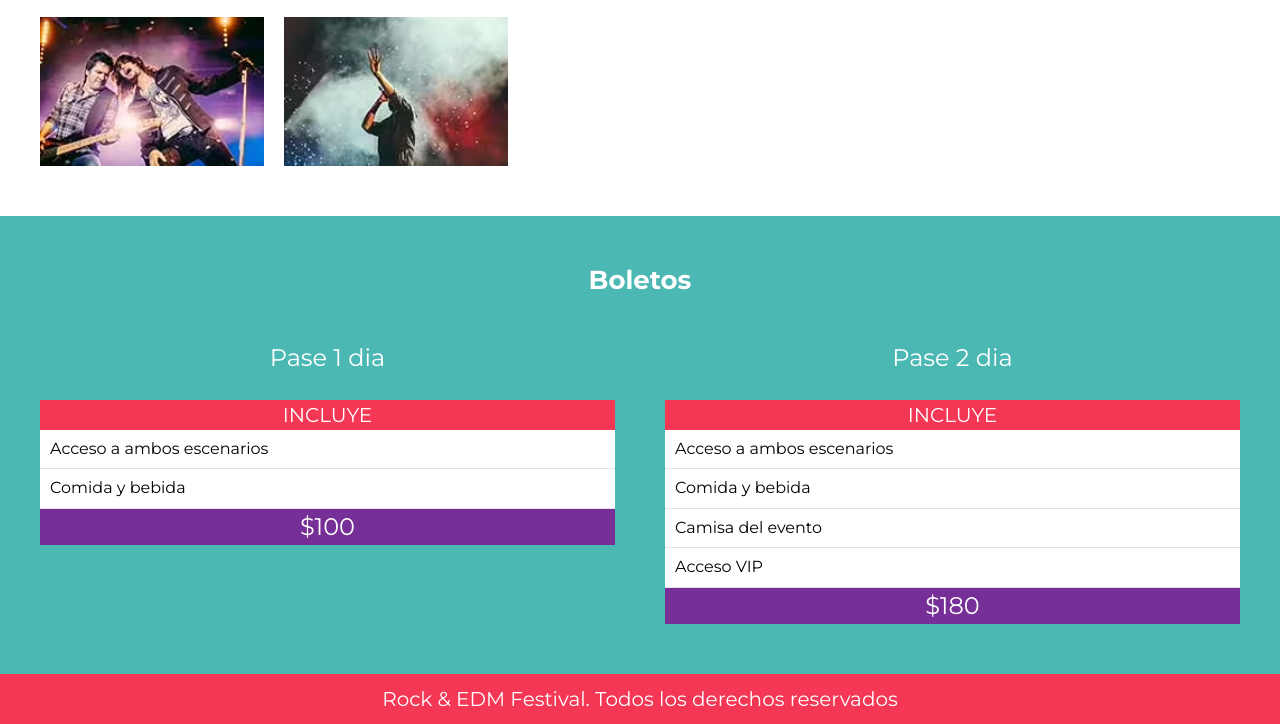
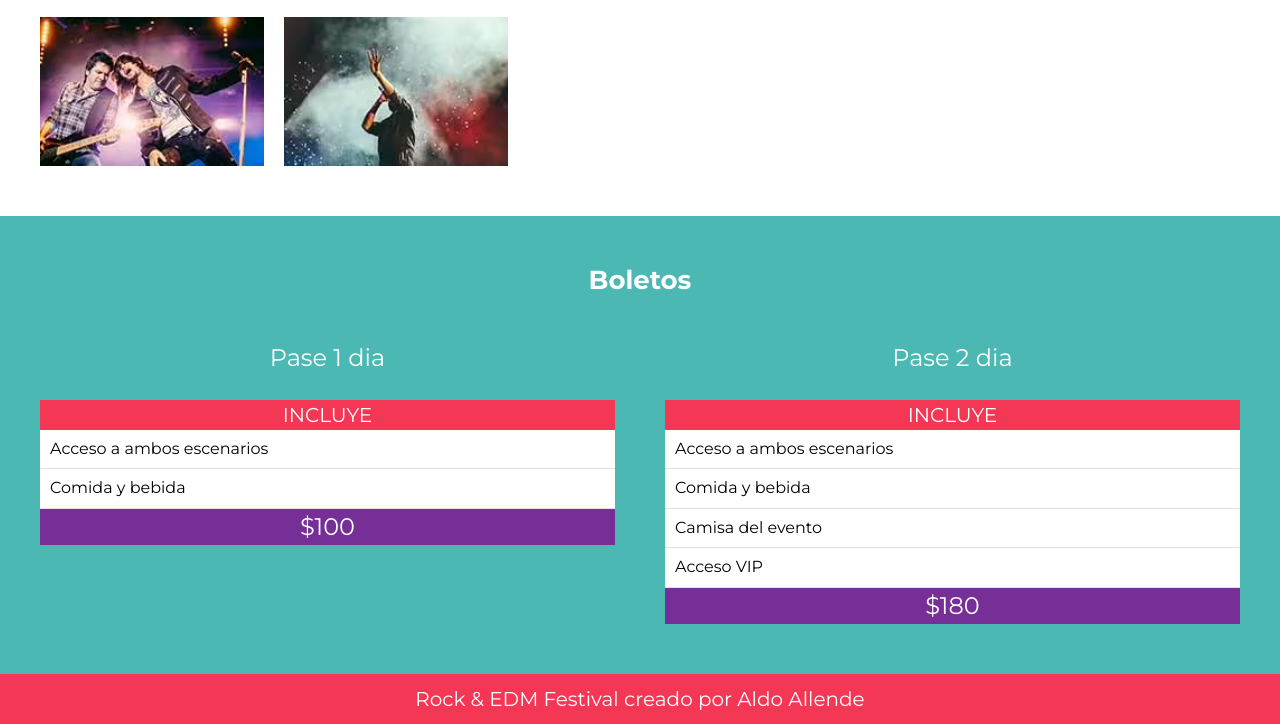
Before and after one commit to InvedAllens/festival-musical, a website: page index.html in a window 1280 px wide. Shown: the part 3138-3862 px from the top of the page. Drawn offline with Linux system fonts and the light colour scheme.

Commit message:
actualizando el footer

```diff
--- a/index.html
+++ b/index.html
@@ -163,7 +163,7 @@
     </section>
     <!--section boletos-->
     <footer class="footer">
-        <p>Rock & EDM Festival. Todos los derechos reservados</p>
+        <p>Rock & EDM Festival creado por Aldo Allende</p>
 
     </footer>
     <script src="build/js/app.js"></script>
```
